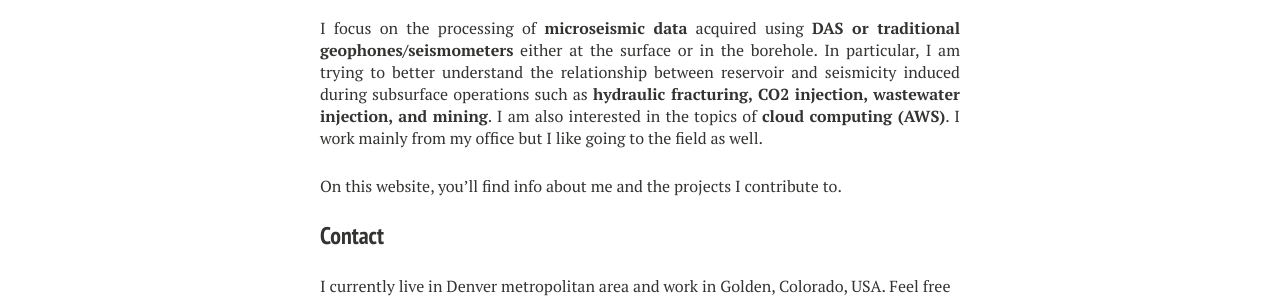
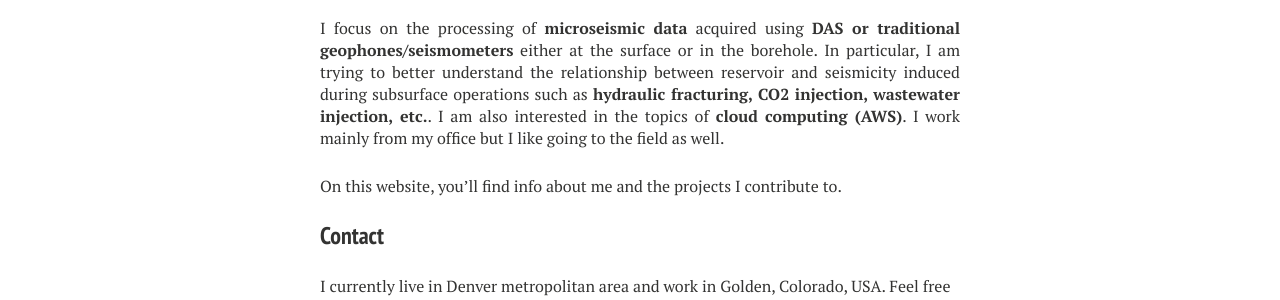
Before and after one commit to StanekFr/StanekFr.github.io, a Jekyll site: the page built from index.md, in a window 1280 px wide. Shown: the part 673-973 px from the top of the page. Built offline with Jekyll 4.4.1, drawn with Linux system fonts in a browser that asks for light colours; nearby versions of some CDN libraries; some web fonts are replaced.

Commit message:
Update index.md

```diff
--- a/index.md
+++ b/index.md
@@ -19,7 +19,7 @@ I am a <b>postdoc at the [Dept. of Geophysics, Colorado School of Mines](https:/
 [![CSM_logo](/images/CSM_logo.png)](https://geophysics.mines.edu/)
 {: .image-pull-right .max-width-10}
 
-<p align="justify">I focus on the processing of <b>microseismic data</b> acquired using <b>DAS or traditional geophones/seismometers</b> either at the surface or in the borehole. In particular, I am trying to better understand the relationship between reservoir and seismicity induced during subsurface operations such as <b>hydraulic fracturing, CO2 injection, wastewater injection, and mining</b>. I am also interested in the topics of <b>cloud computing (AWS)</b>.
+<p align="justify">I focus on the processing of <b>microseismic data</b> acquired using <b>DAS or traditional geophones/seismometers</b> either at the surface or in the borehole. In particular, I am trying to better understand the relationship between reservoir and seismicity induced during subsurface operations such as <b>hydraulic fracturing, CO2 injection, wastewater injection, etc.</b>. I am also interested in the topics of <b>cloud computing (AWS)</b>.
 I work mainly from my office but I like going to the field as well.
 </p>
 On this website, you'll find info about me and the projects I contribute to.
```
